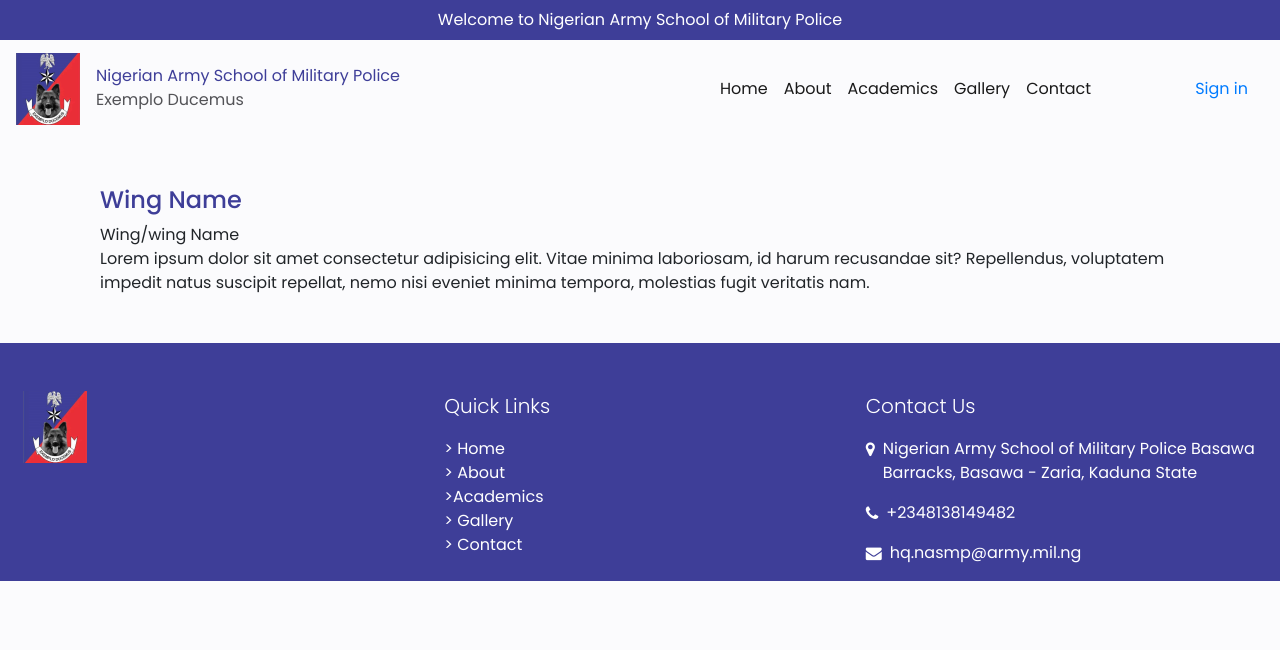
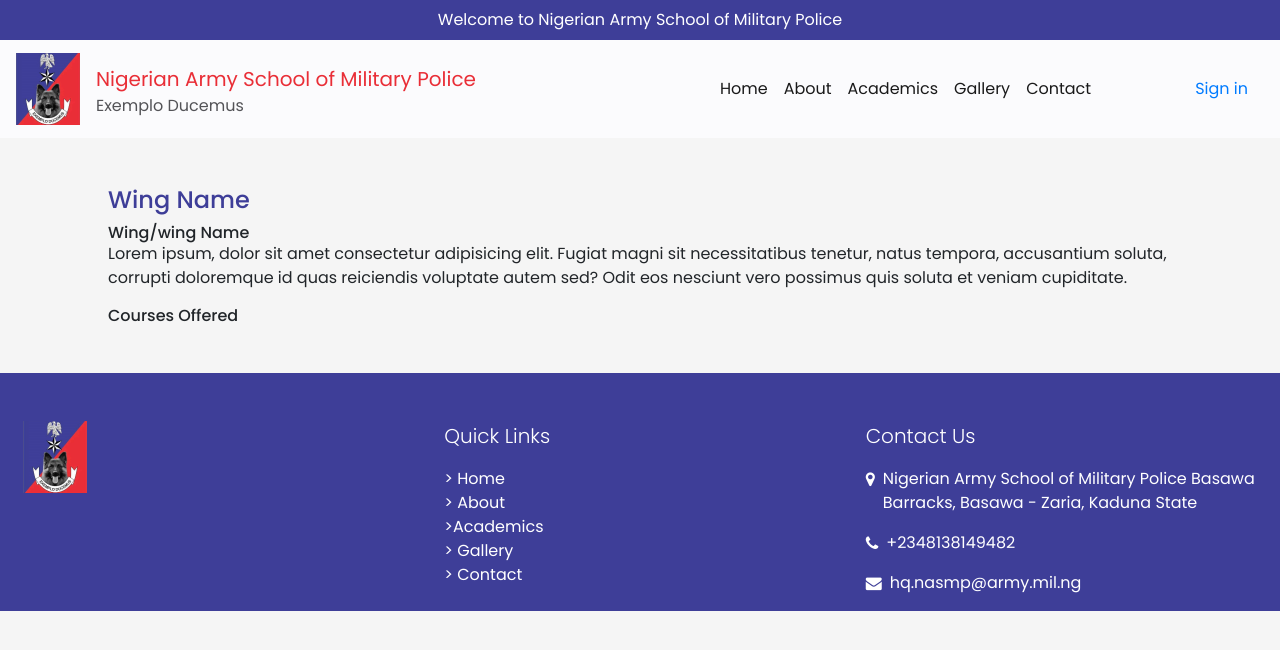
Before and after one commit to arokeaugustine/nasmp_frontend, a plain HTML site: page wing-details.html in a window 1280 px wide. Drawn offline with nearby package versions, Linux system fonts and the light colour scheme.

Commit message:
more update

```diff
--- a/css/style.css
+++ b/css/style.css
@@ -1,7 +1,7 @@
 body{
     padding: 0;
     margin: 0;
-    background-color: #FBFBFD;
+    background: #F5F5F5;
     font-family: 'Poppins';
 }
 .beforenav{
@@ -21,7 +21,7 @@
     background: #FBFBFD;
 }
 
-.logofirsttext, .navbar-toggler, #speech-header{
+.navbar-toggler, #speech-header{
 
     color:#3E3E98;
 
@@ -34,8 +34,10 @@
     color: #535357;
 }
 .logofirsttext{
-    /* font-weight: 00;
-    font-size: 20px; */
+    /* font-weight: 00; */
+    font-size: 20px;
+    color: #E92E37;
+
     font-family: poppins;
 }
 .navbar-nav .nav-item .nav-link{
@@ -48,7 +50,7 @@
 
 }
 .navbar-nav .nav-item .nav-link:hover{
-    color: #3E3E98;
+    color: #E92E37;
     text-decoration: underline;
     /* font-weight: bold; */
     font-family: 'Poppins';
@@ -84,6 +86,10 @@
     font-size: 24px;
     color: #3E3E98;
 }
+.searchbtn{
+    background: #E92E37;
+    color: white;
+}
 
 @media screen and (max-width: 992px) {
     .logofirsttext{
@@ -96,6 +102,10 @@
         font-size: 12px;
         /* line-height: 16px; */
     }
+    .carousel img{
+        height: 50vh;
+        background-size: cover;
+    }
     .speechsection{
         margin: 0px 30px;
     }
--- a/wing-details.html
+++ b/wing-details.html
@@ -66,17 +66,26 @@
 
 <!-- Code for the wings   details-->
 
-<div>
-    <h5 class="wing-heading">
+<div class="mx-2">
+    <h4 class="wing-heading h4">
         Wing Name
-    </h5>
-    <p class="p-0 m-0 text-xs">Wing/wing Name</p>
+    </h4>
+    <h6 class="p-0 m-0 h6">Wing/wing Name</h6>
 <!-- display all wing details -->
 
-    <div class="text">
-        Lorem ipsum dolor sit amet consectetur adipisicing elit. Vitae minima laboriosam,
-         id harum recusandae sit? Repellendus, voluptatem impedit natus suscipit
-         repellat, nemo nisi eveniet minima tempora, molestias fugit veritatis nam.
+    <div class="wingDetailCard">
+        <p>
+            Lorem ipsum, dolor sit amet consectetur adipisicing elit.
+             Fugiat magni sit necessitatibus tenetur, natus tempora,
+             accusantium soluta, corrupti doloremque id quas reiciendis
+              voluptate autem sed?
+             Odit eos nesciunt vero possimus quis soluta et veniam cupiditate.
+        </p>
+
+        <h4 class="h6">
+            Courses Offered
+        </h4>
+
     </div>
 
 
```
Also changed, not shown: index.html (+1 -1 lines), wing.html (+1 -1 lines).
